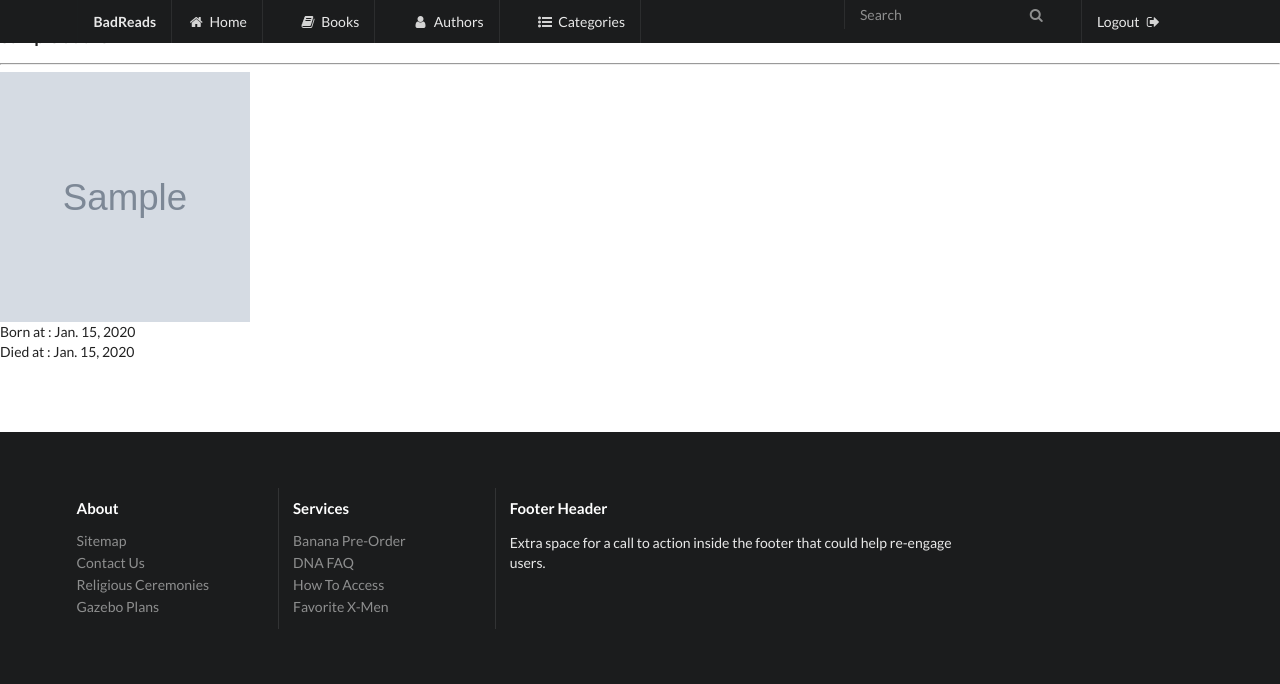
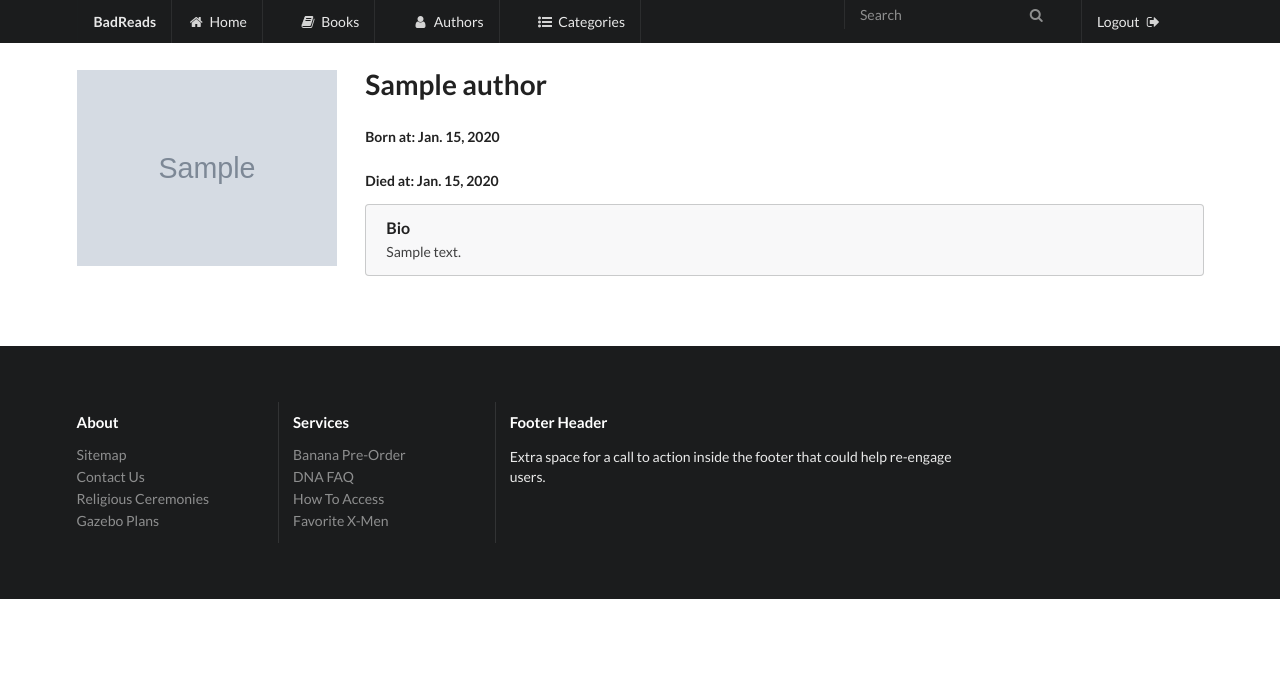
Before and after one commit to EhabGamal/BadReads, a Django app: page /author/1 in a window 1280 px wide. Shown: the top 684 px of the page. Run offline with Django 3.2, Linux system fonts and the light colour scheme; a user stored in the database is signed in; tables that the repository leaves empty hold one stand-in row (values such as "Sample post"); grey boxes marked "Sample" are stand-in pictures; some libraries are stand-ins or nearby versions.

Commit message:
Restructured author and book templates

```diff
--- a/library/templates/author.html
+++ b/library/templates/author.html
@@ -1,23 +1,22 @@
 {% include 'layouts/header.html' %}
 
-<h3>{{ author.name }}</h3>
-<hr>
-<div class="container">
-    <div class="card" style="width: 20rem;">
-        <img class="card-img-top" src="{{author.img.url}}" alt="Card image cap" height="250" width="250"/>
-
-        <div class="card-block">
-            <p class="card-texr">
-                Born at : {{ author.born_at }}
-
-            </p>
+<div class="ui main container">
+    <div class="ui stackable grid">
+        <div class="four wide column">
+            <img src="{{ author.img.url }}" class="ui fluid image">
         </div>
-        <div class="card-block">
-            <p class="card-texr">
-
-                Died at : {{ author.died_at }}
-            </p>
+        <div class="twelve wide column">
+            <h1 class="ui header">{{ author.name }}</h1>
+            <h5>Born at: {{ author.born_at }}</h5>
+            <h5>Died at: {{ author.died_at }}</h5>
+            <div class="ui message">
+                <div class="header">
+                    Bio
+                </div>
+                <p>{{ author.bio }}</p>
+            </div>
         </div>
     </div>
 </div>
-    {% include 'layouts/footer.html' %}
+
+{% include 'layouts/footer.html' %}
```
Also changed, not shown: library/templates/book.html (+19 -9 lines).
